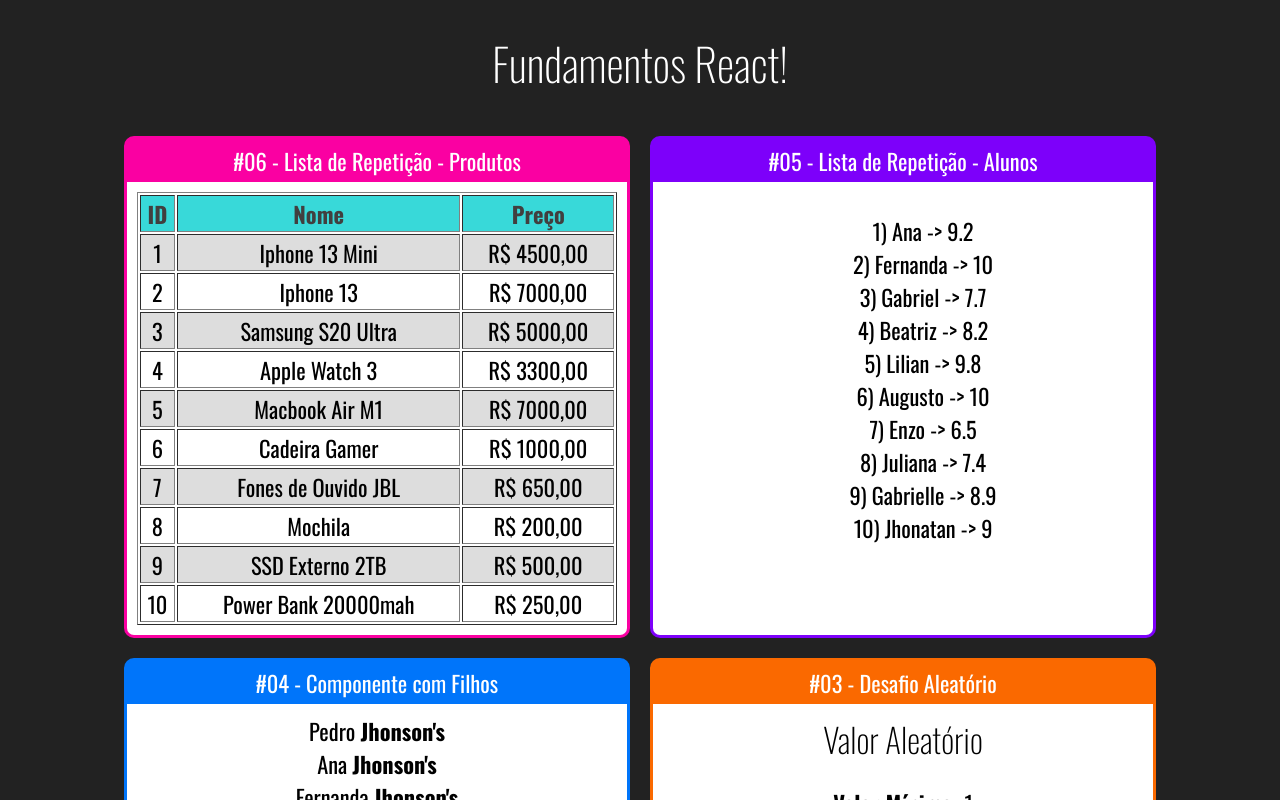
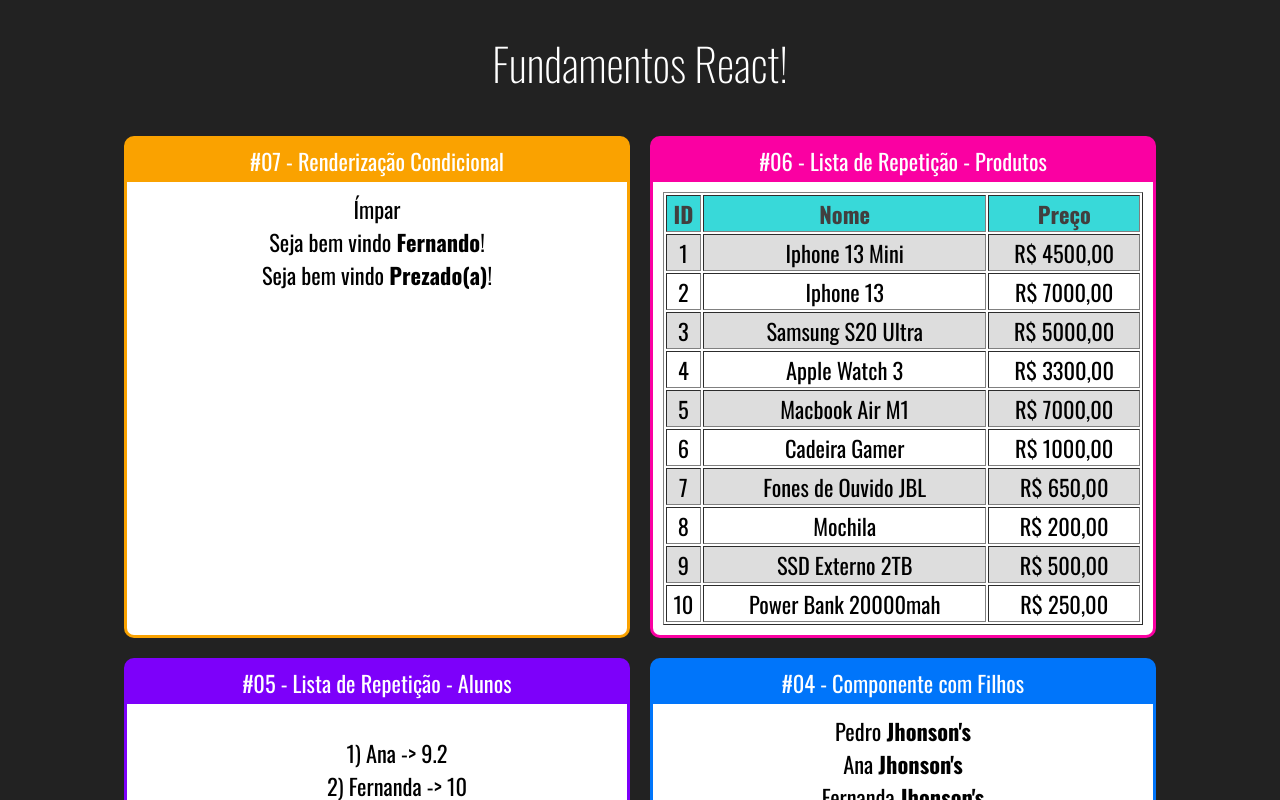
Before and after one commit to thiagoperest/fundamentos-react, a React (Create React App) app: page / in a window 1280 px wide. Shown: the top 800 px of the page. Built offline with nearby package versions, Linux system fonts and the light colour scheme.

Commit message:
Render condicional #03

```diff
--- a/src/App.jsx
+++ b/src/App.jsx
@@ -9,6 +9,8 @@
 import FamiliaMembro from "./components/basicos/FamiliaMembro";
 import ListaAlunos from "./components/repeticao/ListaAlunos";
 import TabelaProdutos from "./components/repeticao/TabelaProdutos";
+import ParOuImpar from "./components/condicional/ParOuImpar";
+import UsarioInfo from "./components/condicional/UsarioInfo";
 
 // eslint-disable-next-line import/no-anonymous-default-export
 export default () => {
@@ -17,8 +19,13 @@
       <h1>Fundamentos React!</h1>
 
       <div className="Cards">
+        <Card titulo="#07 - Renderização Condicional" color="#FAA200">
+          <ParOuImpar numero={21} />
+          <UsarioInfo usuario={{ nome: "Fernando" }} />
+          <UsarioInfo usuario={{ email: "fer@nando.com" }} />
+        </Card>
 
-      <Card titulo="#06 - Lista de Repetição - Produtos" color="#FA00A2">
+        <Card titulo="#06 - Lista de Repetição - Produtos" color="#FA00A2">
           <TabelaProdutos />
         </Card>
 
--- /dev/null
+++ b/src/components/condicional/If.js
@@ -0,0 +1,8 @@
+// eslint-disable-next-line import/no-anonymous-default-export
+export default props => {
+    if(props.test) {
+        return props.children
+    } else {
+        return false
+    }
+}
--- /dev/null
+++ b/src/components/condicional/ParOuImpar.jsx
@@ -0,0 +1,14 @@
+import React from "react";
+
+// eslint-disable-next-line import/no-anonymous-default-export
+export default props => {
+    const isPar = props.numero % 2 === 0
+    return (
+        <div>
+            { isPar ?
+                <span>Par</span> :
+                <span>Ímpar</span>
+            }
+        </div>
+    )
+}
--- /dev/null
+++ b/src/components/condicional/UsarioInfo.jsx
@@ -0,0 +1,17 @@
+import React from "react";
+import If from "./If";
+
+// eslint-disable-next-line import/no-anonymous-default-export
+export default (props) => {
+  const usuario = props.usuario || {};
+  return (
+    <div>
+      <If test={usuario && usuario.nome}>
+        Seja bem vindo <strong>{usuario.nome}</strong>!
+      </If>
+      <If test={!usuario || !usuario.nome}>
+        Seja bem vindo <strong>Prezado(a)</strong>!
+      </If>
+    </div>
+  );
+};
```
